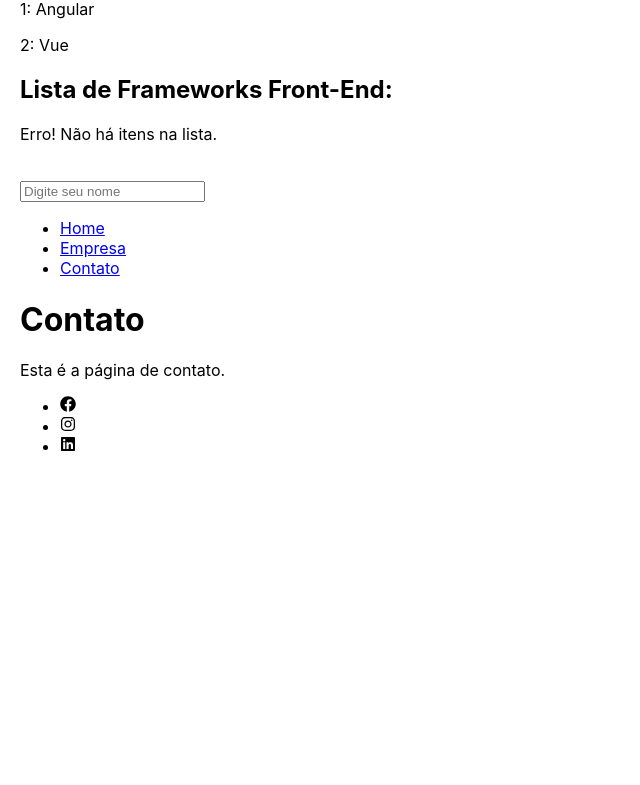
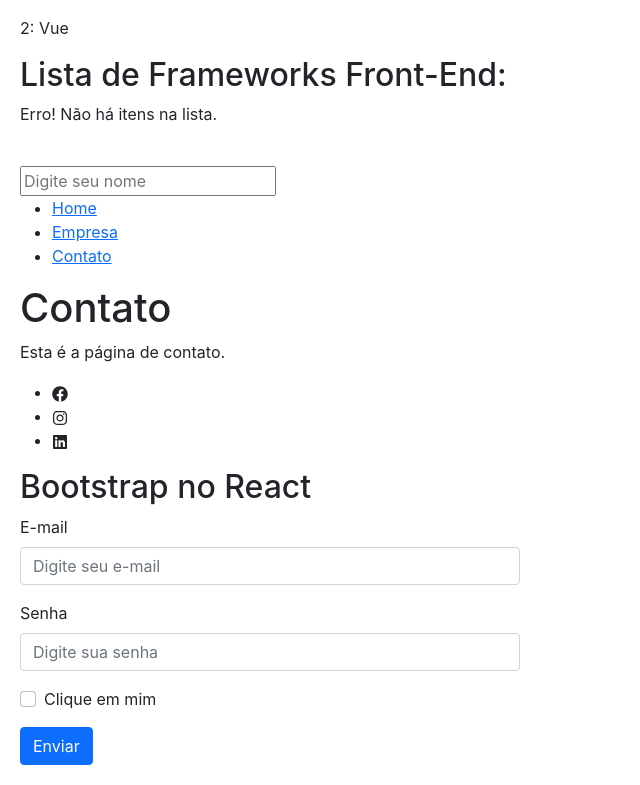
Before and after one commit to riandeoliveira/Examples, a React (Create React App) app in the folder react-examples/: page /contato in a window 1280 px wide. Shown: the part 1402-2187 px from the top of the page, without its empty margins (0-640 px from the left). Before the commit the page ends 1878 px from the top, so only its background shows below. Built offline with nearby package versions, Linux system fonts and the light colour scheme.

Commit message:
Create Bootstrap in React examples

```diff
--- a/react-examples/package.json
+++ b/react-examples/package.json
@@ -6,7 +6,9 @@
     "@testing-library/jest-dom": "^5.16.1",
     "@testing-library/react": "^12.1.2",
     "@testing-library/user-event": "^13.5.0",
+    "bootstrap": "^5.1.3",
     "react": "^17.0.2",
+    "react-bootstrap": "^2.1.0",
     "react-dom": "^17.0.2",
     "react-icons": "^4.3.1",
     "react-router-dom": "^6.2.1",
--- a/react-examples/src/App.jsx
+++ b/react-examples/src/App.jsx
@@ -19,6 +19,7 @@
 import Contact from './examples/router/pages/Contact';
 import Navbar from './examples/router/Navbar';
 import Icons from './examples/Icons';
+import ReactBootstrap from './examples/react-bootstrap/ReactBootstrap';
 
 const App = () => {
 
@@ -91,6 +92,9 @@
 
         {/* Exemplos de Icons. */}
         <Icons />
+
+        {/* Exemplo de Bootstrap no React. */}
+        <ReactBootstrap />
       </main>
     </div>
   );
--- /dev/null
+++ b/react-examples/src/examples/react-bootstrap/ReactBootstrap.js
@@ -0,0 +1,34 @@
+//  O Bootstrap possui uma versão destinada para o uso com React. Ela pode ser instalada e importada através dos comandos:
+
+// npm install --save react-bootstrap
+
+// No index.js, antes dos imports CSS:
+// import 'bootstrap/dist/css/bootstrap.min.css';
+
+import { Form, Button } from 'react-bootstrap';
+import style from './ReactBootstrap.module.css';
+
+const ReactBootstrap = () => {
+    return (
+        <>
+            <h2>Bootstrap no React</h2>
+            <Form>
+                <Form.Group className="mb-3" controlId="formBasicEmail">
+                    <Form.Label>E-mail</Form.Label>
+                    <Form.Control className={style.abc} type="email" placeholder="Digite seu e-mail" />
+                </Form.Group>
+
+                <Form.Group className="mb-3" controlId="formBasicPassword">
+                    <Form.Label>Senha</Form.Label>
+                    <Form.Control className={style.abc} type="password" placeholder="Digite sua senha" />
+                </Form.Group>
+                <Form.Group className="mb-3" controlId="formBasicCheckbox">
+                    <Form.Check type="checkbox" label="Clique em mim" />
+                </Form.Group>
+                <Button variant="primary" type="submit">Enviar</Button>
+            </Form>
+        </>
+    );
+}
+
+export default ReactBootstrap;
--- /dev/null
+++ b/react-examples/src/examples/react-bootstrap/ReactBootstrap.module.css
@@ -0,0 +1,3 @@
+.abc {
+    max-width: 500px;
+}
--- a/react-examples/src/index.js
+++ b/react-examples/src/index.js
@@ -2,6 +2,7 @@
 
 import React from 'react';
 import ReactDOM from 'react-dom';
+import 'bootstrap/dist/css/bootstrap.min.css';
 import './index.css';
 import App from './App';
 import reportWebVitals from './reportWebVitals';
```
Also changed, not shown: 1 other file (tests, documents, lock files or other folders).
